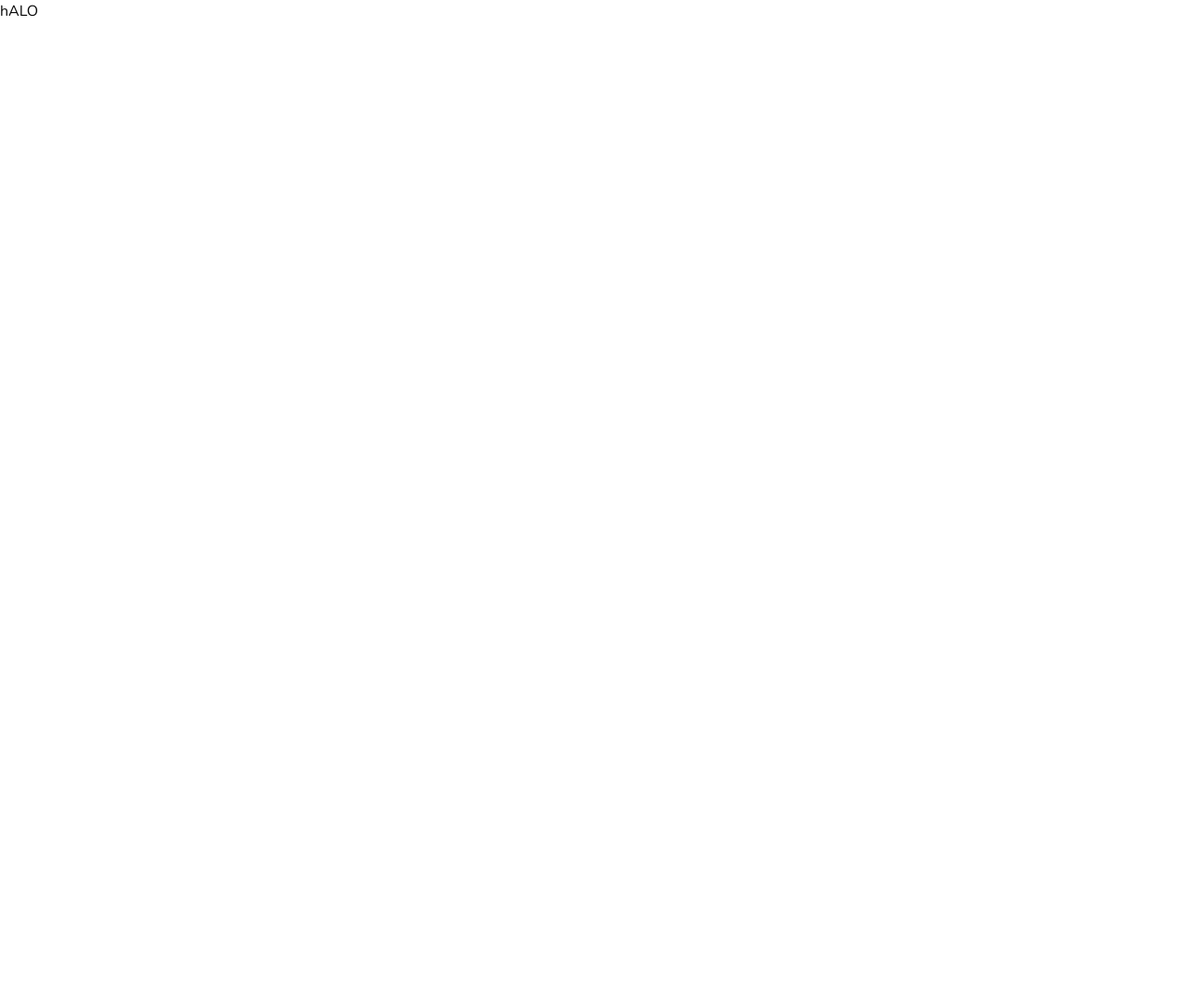
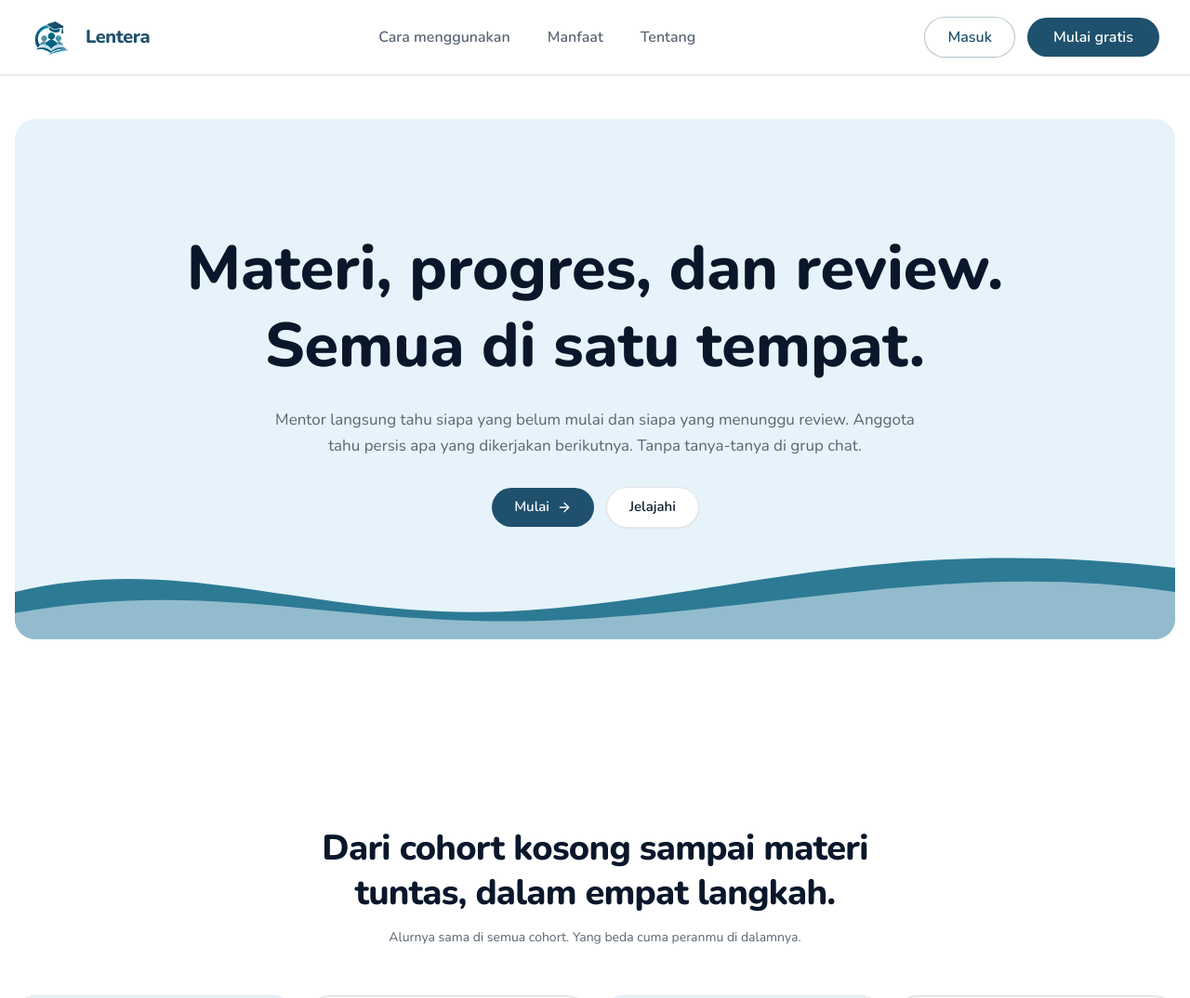
Before and after one commit to fahrypratama17/Lentera, a Next.js app in the folder FrontEnd/: page / in a window 1280 px wide. Shown: the top 1074 px of the page at 93% size. Before the commit the page ends 800 px from the top, so only its background shows below. Built offline with nearby package versions, Linux system fonts and the light colour scheme.

Commit message:
feat: refactor Navbar and Logo components for improved structure and styling

```diff
--- a/FrontEnd/src/app/home/page.tsx
+++ /dev/null
@@ -1,10 +0,0 @@
-import HomeContainer from '@/features/home/container/HomeContainer'
-import React from 'react'
-
-const page = () => {
-  return (
-    <HomeContainer/>
-  )
-}
-
-export default page
--- a/FrontEnd/src/app/page.tsx
+++ b/FrontEnd/src/app/page.tsx
@@ -1,3 +1,6 @@
+import HomeContainer from "@/features/home/container/HomeContainer";
+import React from "react";
+
 export default function Home() {
-  return <h1>hALO</h1>;
+  return <HomeContainer />;
 }
--- a/FrontEnd/src/features/home/components/HowToSection.tsx
+++ b/FrontEnd/src/features/home/components/HowToSection.tsx
@@ -1,23 +1,26 @@
-import { Sparkles } from "lucide-react"
-import { Card, CardContent } from "@/shared/components/ui/card"
-import { STEPS } from "../data/data"
-import { cn } from "@/lib/utils"
+import { Card, CardContent } from "@/shared/components/ui/card";
+import { STEPS } from "../data/data";
+import { cn } from "cn";
 
 const VARIANTS = {
-  tint:   "bg-secondary-light border-secondary-light",
-  plain:  "bg-background border-border",
-  active: "bg-primary border-primary text-primary-foreground shadow-[0_18px_40px_-18px_rgba(31,80,109,0.55)]",
-} as const
+  tint: "bg-secondary-light border-secondary-light",
+  plain: "bg-background border-border",
+  active:
+    "bg-primary border-primary text-primary-foreground shadow-[0_18px_40px_-18px_rgba(31,80,109,0.55)]",
+} as const;
 
 export function HowTo() {
   return (
-    <section id="how-to" className="scroll-mt-28 bg-background py-[clamp(3.5rem,7vw,6rem)] px-4">
+    <section
+      id="how-to"
+      className="bg-background scroll-mt-28 px-4 py-[clamp(3.5rem,7vw,6rem)]"
+    >
       <div className="container mx-auto">
         <div className="mb-[clamp(2rem,4vw,3.25rem)] flex flex-col items-center gap-3.5 text-center">
-          <h2 className="max-w-[30ch] text-[clamp(1.625rem,3.4vw,2.375rem)] leading-tight font-extrabold tracking-[-0.02em] text-balance text-primary-text">
+          <h2 className="text-primary-text max-w-[30ch] text-[clamp(1.625rem,3.4vw,2.375rem)] leading-tight font-extrabold tracking-[-0.02em] text-balance">
             Dari cohort kosong sampai materi tuntas, dalam empat langkah.
           </h2>
-          <p className="max-w-[56ch] text-sm leading-relaxed text-secondary-text">
+          <p className="text-secondary-text max-w-[56ch] text-sm leading-relaxed">
             Alurnya sama di semua cohort. Yang beda cuma peranmu di dalamnya.
           </p>
         </div>
@@ -29,38 +32,46 @@ export function HowTo() {
                 key={n}
                 className={cn(
                   "relative flex flex-col gap-3.5 rounded-3xl border p-6 pb-7 shadow-none transition-transform duration-200 hover:-translate-y-1 hover:shadow-[0_14px_34px_-16px_rgba(10,23,43,0.22)]",
-                  VARIANTS[variant]
+                  VARIANTS[variant],
                 )}
               >
-                <span className={cn(
-                  "absolute top-4 right-5 text-xs font-extrabold tracking-[0.06em] text-secondary"
-                )}>
+                <span
+                  className={cn(
+                    "text-secondary absolute top-4 right-5 text-xs font-extrabold tracking-[0.06em]",
+                  )}
+                >
                   {String(n).padStart(2, "0")}
                 </span>
 
-                <span className={cn(
-                  "grid size-[42px] place-items-center rounded-xl bg-primary-foreground/15 text-secondary"
-                )}>
+                <span
+                  className={cn(
+                    "bg-primary-foreground/15 text-secondary grid size-[42px] place-items-center rounded-xl",
+                  )}
+                >
                   <Icon className="size-5" strokeWidth={1.9} />
                 </span>
 
                 <CardContent className="p-0">
-                  <h3 className={cn(
-                    "text-base font-bold tracking-[-0.01em] text-secondary"
-                  )}>
+                  <h3
+                    className={cn(
+                      "text-secondary text-base font-bold tracking-[-0.01em]",
+                    )}
+                  >
                     {title}
                   </h3>
-                  <p className={cn(
-                    "mt-1.5 text-sm leading-relaxed text-secondary"
-                  )}>
+                  <p
+                    className={cn(
+                      "text-secondary mt-1.5 text-sm leading-relaxed",
+                    )}
+                  >
                     {text}
                   </p>
                 </CardContent>
               </Card>
-            )
+            );
           })}
         </div>
       </div>
     </section>
-  )
+  );
 }
--- a/FrontEnd/src/shared/components/Logo/Logo.tsx
+++ b/FrontEnd/src/shared/components/Logo/Logo.tsx
@@ -1,8 +1,7 @@
-"use client"
+"use client";
 
-import Link from "next/link"
-import { Users } from "lucide-react"
-import Image from "next/image"
+import Link from "next/link";
+import Image from "next/image";
 
 export function Logo({ onNavigate }: { onNavigate?: () => void }) {
   return (
@@ -10,13 +9,19 @@ export function Logo({ onNavigate }: { onNavigate?: () => void }) {
       href="#top"
       onClick={onNavigate}
       aria-label="Lentera - Learning Tracker"
-      className="flex shrink-0 items-center gap-2 rounded-full w-1/4
-        focus-visible:ring-2 focus-visible:ring-ring focus-visible:outline-none"
+      className="focus-visible:ring-ring flex w-fit shrink-0 items-center gap-3 rounded-full focus-visible:ring-2 focus-visible:outline-none"
     >
-      <Image src={"/logo.webp"} alt="Logo-Navbar" width={500} height={500} className="w-[10%]"/>
-      <span className="flex flex-col leading-tight">
-        <span className="text-[20px] font-extrabold tracking-tight text-primary">Lentera</span>
+      <Image
+        src="/logo.webp"
+        alt="Logo Lentera"
+        width={48}
+        height={48}
+        className="size-12 object-contain"
+      />
+
+      <span className="text-primary text-xl font-extrabold tracking-tight">
+        Lentera
       </span>
     </Link>
-  )
+  );
 }
--- a/FrontEnd/src/shared/components/Navbar/Navbar.tsx
+++ b/FrontEnd/src/shared/components/Navbar/Navbar.tsx
@@ -1,54 +1,44 @@
-"use client"
+"use client";
 
-import Link from "next/link"
-import { Menu, X } from "lucide-react"
-import { Button } from "@/shared/components/ui/button"
-import { useNavbar } from "@/shared/hooks/use-navbar"
-import { Logo } from "../Logo/Logo"
-import { NAV_LINKS } from "@/features/home/data/data"
-import { cn } from "@/lib/utils"
+import Link from "next/link";
+import { Menu, X } from "lucide-react";
+import { Button } from "@/shared/components/ui/button";
+import { useNavbar } from "@/shared/hooks/use-navbar";
+import { Logo } from "../Logo/Logo";
+import { NAV_LINKS } from "@/features/home/data/data";
+import { cn } from "cn";
 
 export function Navbar() {
-  const { scrolled, menuOpen, toggleMenu, closeMenu } = useNavbar()
+  const { scrolled, menuOpen, toggleMenu, closeMenu } = useNavbar();
 
   return (
     <header className={cn("navbar", scrolled ? "scrolled" : "not-scrolled")}>
-      <div className="navbar__inner">
+      <div className="navbar-inner flex w-full items-center justify-between gap-6">
         <Logo onNavigate={closeMenu} />
 
         <nav
           aria-label="Navigasi utama"
-          className="hidden items-center gap-1 lg:flex"
+          className="hidden flex-1 items-center justify-center gap-2 lg:flex"
         >
           {NAV_LINKS.map((l) => (
             <Link
               key={l.href}
               href={l.href}
-              className="rounded-full px-3.5 py-2 text-sm font-semibold text-secondary-text
-                transition-colors hover:bg-secondary-light hover:text-primary
-                focus-visible:ring-2 focus-visible:ring-ring focus-visible:outline-none"
+              className="text-secondary-text hover:bg-secondary-light hover:text-primary focus-visible:ring-ring rounded-full px-4 py-2 text-base font-semibold transition-colors focus-visible:ring-2 focus-visible:outline-none"
             >
               {l.label}
             </Link>
           ))}
         </nav>
 
-        <div className="hidden shrink-0 items-center gap-2 lg:flex">
+        <div className="hidden shrink-0 items-center gap-3 lg:flex">
           <Button
             variant="outline"
-            className="h-10 cursor-pointer rounded-full border-primary/30 bg-transparent px-5
-              text-sm font-semibold text-primary
-              hover:border-primary hover:bg-secondary-light"
+            className="border-primary/30 text-primary hover:border-primary hover:bg-secondary-light h-11 rounded-full px-6 text-base font-semibold"
           >
             <Link href="/auth">Masuk</Link>
           </Button>
-
-          <Button
-            className="group h-10 cursor-pointer rounded-full bg-primary px-6 text-sm font-semibold
-              text-white shadow-[0_1px_2px_rgba(10,23,43,0.06)]
-              transition-all hover:-translate-y-0.5 hover:bg-primary/90
-              hover:shadow-[0_10px_24px_-12px_rgba(31,80,109,0.7)] cursor-pointer"
-          >
+          <Button className="group bg-primary hover:bg-primary/90 h-11 rounded-full px-7 text-base font-semibold text-white transition-all hover:-translate-y-0.5">
             <Link href="/auth">Mulai gratis</Link>
           </Button>
         </div>
@@ -59,10 +49,9 @@ export function Navbar() {
           aria-label={menuOpen ? "Tutup menu" : "Buka menu"}
           aria-expanded={menuOpen}
           aria-controls="mobile-menu"
-          className="ml-auto grid size-10 place-items-center rounded-full text-primary
-            transition-colors hover:bg-secondary-light lg:hidden"
+          className="text-primary hover:bg-secondary-light ml-auto grid size-11 place-items-center rounded-full transition-colors lg:hidden"
         >
-          {menuOpen ? <X size={22} /> : <Menu size={22} />}
+          {menuOpen ? <X size={24} /> : <Menu size={24} />}
         </button>
       </div>
 
@@ -70,37 +59,30 @@ export function Navbar() {
         <nav
           id="mobile-menu"
           aria-label="Navigasi mobile"
-          className="absolute inset-x-0 top-[calc(100%+10px)]
-            flex flex-col gap-1 rounded-2xl border border-primary/15
-            bg-background p-3 shadow-[0_18px_40px_-18px_rgba(10,23,43,0.35)]
-            duration-200 animate-in fade-in slide-in-from-top-2 lg:hidden"
+          className="border-primary/15 bg-background animate-in fade-in slide-in-from-top-2 absolute inset-x-0 top-[calc(100%+10px)] flex flex-col gap-1 rounded-2xl border p-3 shadow-xl duration-200 lg:hidden"
         >
           {NAV_LINKS.map((l) => (
             <Link
               key={l.href}
               href={l.href}
               onClick={closeMenu}
-              className="rounded-xl px-4 py-3 text-sm font-semibold text-secondary-text
-                transition-colors hover:bg-secondary-light hover:text-primary"
+              className="text-secondary-text hover:bg-secondary-light hover:text-primary rounded-xl px-4 py-3 text-base font-semibold transition-colors"
             >
               {l.label}
             </Link>
           ))}
 
-          <div className="mt-1 flex flex-col gap-2 border-t border-border pt-3">
+          <div className="border-border mt-1 flex flex-col gap-2 border-t pt-3">
             <Button
               variant="outline"
-              className="h-11 w-full rounded-xl border-primary/30 text-sm font-semibold text-primary"
+              className="border-primary/30 text-primary h-11 w-full rounded-xl text-base font-semibold"
             >
-              <Link href="/login" onClick={closeMenu}>
+              <Link href="/auth" onClick={closeMenu}>
                 Masuk
               </Link>
             </Button>
-
-            <Button
-              className="h-11 w-full rounded-xl bg-primary text-sm font-semibold text-white hover:bg-primary/90"
-            >
-              <Link href="/register" onClick={closeMenu}>
+            <Button className="bg-primary hover:bg-primary/90 h-11 w-full rounded-xl text-base font-semibold text-white">
+              <Link href="/auth" onClick={closeMenu}>
                 Mulai gratis
               </Link>
             </Button>
@@ -108,5 +90,5 @@ export function Navbar() {
         </nav>
       )}
     </header>
-  )
+  );
 }
--- a/FrontEnd/src/shared/style/globals.css
+++ b/FrontEnd/src/shared/style/globals.css
@@ -175,7 +175,7 @@
       transition-all duration-300 ease-in-out;
   }
 
-  .navbar__inner {
+  .navbar-inner {
     @apply flex w-full items-center justify-between gap-6;
   }
 
```
